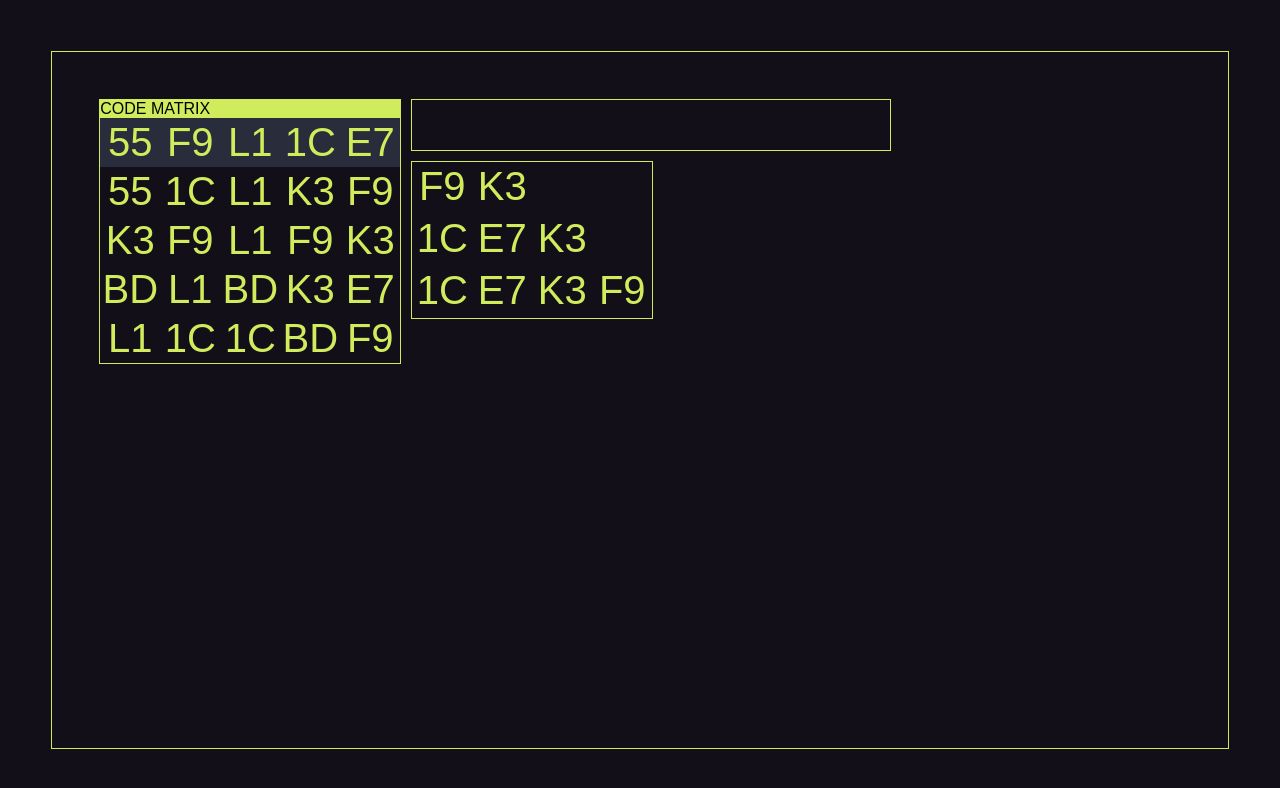
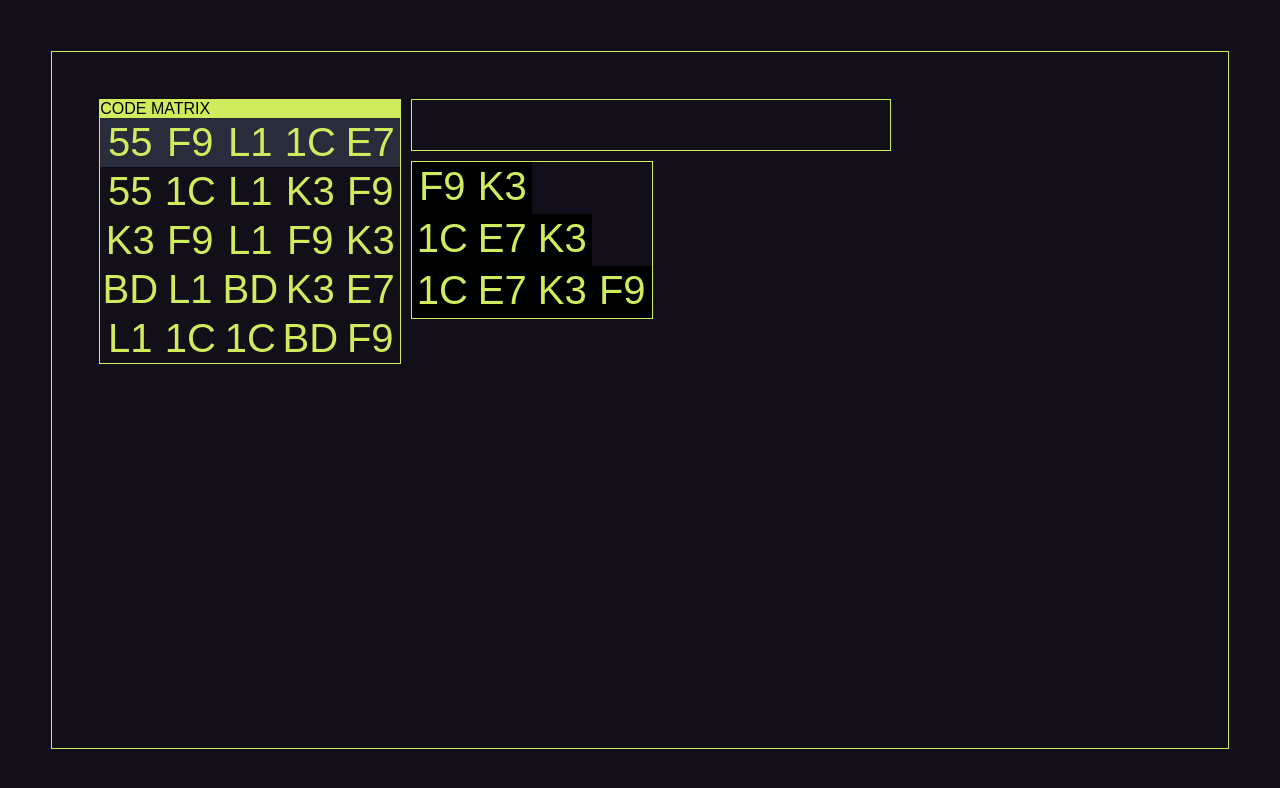
Before and after one commit to acouvreur/breach-protocol, a React (Create React App) app: page / in a window 1280 px wide. Shown: the top 788 px of the page. Built offline with nearby package versions, Linux system fonts and the light colour scheme; a web font is replaced by a local one.

Commit message:
Add sequence validation (#6)
Co-authored-by: Alexis Couvreur <alexiscouvreur.pro@gmail.com>

```diff
--- a/src/components/Sequence/Sequence.jsx
+++ b/src/components/Sequence/Sequence.jsx
@@ -7,24 +7,51 @@ import { Cell } from '../_shared';
 const StyledAside = styled.aside`
   min-height: 52px;
   min-width: ${(props) => `calc(60px * ${props.size})`};
+  background-color: ${(props) => `${props.color}`};
 `;
+
+const getNumberOfCorrectSymbols = (buffer, sequence) => {
+  for (let i = sequence.length - 1; i > 0; i--) {
+    if (buffer.values.length >= i) {
+      if (
+        buffer.values
+          .slice(buffer.values.length - i, buffer.values.length)
+          .toString() === sequence.slice(0, i).toString()
+      ) {
+        return i;
+      }
+    }
+  }
+  return -1;
+};
 
 /**
  *
  * @param {Object} props
  * @param {number} props.sequence
  */
-const Sequence = ({ sequence }) => {
+const Sequence = ({ sequence, buffer }) => {
   const { setHighlightedSymbol } = useContext(HighlightedSymbolContext);
 
+  let numberOfCorrectSymbols = 0;
+  let color = 'black';
+  if (buffer.containsSequence(sequence)) {
+    color = 'green';
+  } else if (!buffer.canContainSequence(sequence)) {
+    color = 'red';
+  } else {
+    numberOfCorrectSymbols = getNumberOfCorrectSymbols(buffer, sequence);
+  }
+
   return (
-    <StyledAside>
+    <StyledAside color={color}>
       {sequence.map((symbol, i) => {
         return (
           <Cell
             onMouseEnter={() => setHighlightedSymbol(symbol)}
             onMouseLeave={() => setHighlightedSymbol(null)}
             key={i}
+            correct={numberOfCorrectSymbols > i}
           >
             {sequence[i]}
           </Cell>
--- a/src/components/_shared/Cell.jsx
+++ b/src/components/_shared/Cell.jsx
@@ -11,6 +11,7 @@ const StyledCell = styled.span`
   text-align: center;
   font-size: 4rem;
   color: ${(props) => props.color};
+  ${({correct}) => correct && 'color: blue;'}
   background-color: ${(props) => props.backgroundColor};
 
   &:after {
@@ -47,6 +48,7 @@ const Cell = ({
   focused,
   completed,
   onClick,
+  correct,
   ...props
 }) => {
   const getColor = useCallback(() => {
@@ -75,6 +77,7 @@ const Cell = ({
       backgroundColor={getBackgroundColor}
       isDisabled={disabled}
       onClick={disabled || !active ? null : onClick}
+      correct={correct}
       {...props}
     >
       {disabled ? '[ ]' : children}
--- a/src/model/buffer/buffer.js
+++ b/src/model/buffer/buffer.js
@@ -31,6 +31,22 @@ class Buffer {
   containsSequence(sequence) {
     return this.values.join('').includes(sequence.join(''));
   }
+
+  canContainSequence(sequence) {
+    const remainingSpace = this.capacity - this.values.length;
+    if (remainingSpace < sequence.length) {
+      for (let i = 1; i <= remainingSpace; i++) {
+        const startOfSequenceNeeded = sequence
+          .slice(0, sequence.length - i)
+          .toString();
+        if (this.values.toString().endsWith(startOfSequenceNeeded)) {
+          return true;
+        }
+      }
+      return false;
+    }
+    return true;
+  }
 }
 
 export default Buffer;
```
Also changed, not shown: 1 other file (tests, documents, lock files or other folders).
